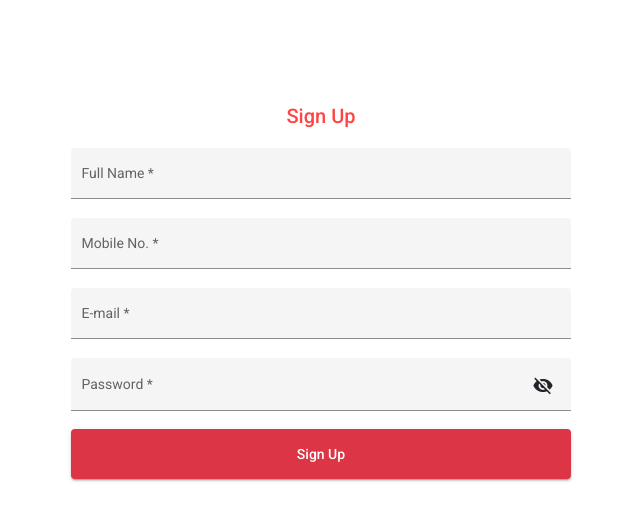
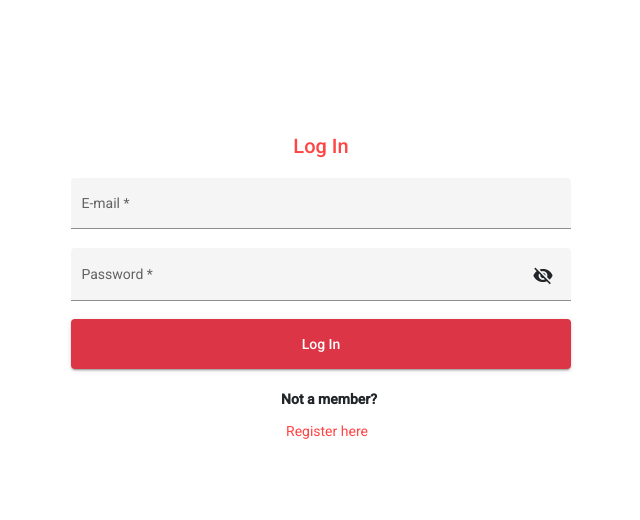
Before and after one commit to lauramucaraku/skinCareApp, an Angular app: page / in a window 1280 px wide. Shown: the top 520 px of the page, without its empty margins (319-959 px from the left). Built offline with nearby package versions, Linux system fonts and the light colour scheme.

Commit message:
login functionality

```diff
--- a/db.json
+++ b/db.json
@@ -100,5 +100,6 @@
       "productIds": [],
       "id": 3
     }
-  ]
+  ],
+  "loggedInUser": []
 }
--- a/src/app/app.component.html
+++ b/src/app/app.component.html
@@ -1 +1,2 @@
-<app-signup></app-signup>
+<!--<app-signup></app-signup>-->
+<app-login></app-login>
--- a/src/app/app.module.ts
+++ b/src/app/app.module.ts
@@ -15,11 +15,13 @@ import {MatOptionModule} from "@angular/material/core";
 import {MatSelectModule} from "@angular/material/select";
 import {MatFormFieldModule} from "@angular/material/form-field";
 import { SignupComponent } from './components/signup/signup.component';
+import { LoginComponent } from './components/login/login.component';
 
 @NgModule({
   declarations: [
     AppComponent,
-    SignupComponent
+    SignupComponent,
+    LoginComponent
   ],
   imports: [
     BrowserModule,
--- /dev/null
+++ b/src/app/components/login/login.component.html
@@ -0,0 +1,22 @@
+<div class="container">
+  <div class="header">
+    <h2>Log In</h2>
+  </div>
+  <form class="example-form" [formGroup]="loginForm" (ngSubmit)="login()">
+    <mat-form-field class="example-full-width" appearance="fill">
+      <mat-label>E-mail</mat-label>
+      <input formControlName="email" matInput placeholder="xx@gmail.com" required type="email" id="email">
+    </mat-form-field>
+    <mat-form-field class="example-full-width" appearance="fill">
+      <mat-label>Password</mat-label>
+      <input formControlName="password" matInput [type]="hide ? 'password' : 'text'"
+             placeholder="Password should contain at least 7 chars"required minlength="7" id="password">
+      <button mat-icon-button matSuffix (click)="hide = !hide" [attr.aria-label]="'Hide password'" [attr.aria-pressed]="hide">
+        <mat-icon>{{hide ? 'visibility_off' : 'visibility'}}</mat-icon>
+      </button>
+    </mat-form-field>
+    <button mat-raised-button class="button-class btn-danger" routerLink="/products">Log In</button>
+    <p class="not-member">Not a member?</p>
+    <p class="anchor-link" routerLink="/signup">Register here</p>
+  </form>
+</div>
--- /dev/null
+++ b/src/app/components/login/login.component.scss
@@ -0,0 +1,42 @@
+.container {
+  display: flex;
+  flex-direction: column;
+  justify-content: center;
+  align-items: center;
+}
+
+.header {
+  margin-top: 130px;
+  color: #ff4444;
+  font-weight: bold;
+}
+
+.example-form {
+  min-width: 150px;
+  max-width: 500px;
+  width: 100%;
+}
+
+.not-member {
+  margin-top: 20px;
+  margin-left: 210px;
+  font-weight: bold
+}
+
+.anchor-link {
+  margin-left: 215px;
+  color: #ff4444;
+}
+
+.anchor-link:hover {
+  cursor: pointer;
+}
+
+.example-form button {
+  width: 100%;
+  height: 50px;
+}
+
+.example-full-width {
+  width: 100%;
+}
--- /dev/null
+++ b/src/app/components/login/login.component.ts
@@ -0,0 +1,31 @@
+import { Component, OnInit } from '@angular/core';
+import {FormBuilder, FormGroup} from "@angular/forms";
+import {Router} from "@angular/router";
+import {LoginService} from "../../services/login.service";
+
+@Component({
+  selector: 'app-login',
+  templateUrl: './login.component.html',
+  styleUrls: ['./login.component.scss']
+})
+export class LoginComponent implements OnInit {
+
+  hide = true;
+  public loginForm!: FormGroup;
+  userLoggedIn!: any;
+
+  constructor(private formBuilder: FormBuilder, private router: Router, private loginService: LoginService) { }
+
+  ngOnInit(): void {
+    this.loginForm = this.formBuilder.group({
+      email: [''],
+      password: ['']
+    })
+  }
+
+  login() {
+    this.loginService.login(this.loginForm.value);
+    console.log('The logged in user is: ', this.userLoggedIn);
+  }
+
+}
--- /dev/null
+++ b/src/app/services/login.service.ts
@@ -0,0 +1,53 @@
+import { Injectable } from '@angular/core';
+import {HttpClient} from "@angular/common/http";
+import {environment} from "../../environments/environment";
+import {Observable} from "rxjs";
+
+@Injectable({
+  providedIn: 'root'
+})
+export class LoginService {
+
+  readonly url: string;
+  loggedInUser!: any;
+
+  constructor(private httpClient: HttpClient) {
+    this.url = environment.baseUrl+'/users';
+  }
+
+ login(userLoggedIn: any) {
+    console.log('User inside the service: ', userLoggedIn)
+   this.httpClient.get<any>(this.url)
+       .subscribe(res=>{
+         console.log('Res: ', res);
+          const user = res.find((val:any)=>{
+           return val.email===userLoggedIn.email && val.password===userLoggedIn.password;
+         });
+         if(user) {
+            this.createUser(user).subscribe();
+           console.log('The logged in user inside service: ', user);
+           if(user.role=="admin") {
+             console.log('Admin successfully logged in!')
+           } else if(user.role=="user") {
+             console.log('User successfully logged in!')
+           }
+         } else {
+           alert('User not found');
+         }
+       },
+       err=>{
+         alert('Something went wrong!')
+       });
+    return this.loggedInUser;
+ }
+
+ createUser(user: any): Observable<any> {
+    console.log('User inside createUser: ', user);
+    return this.httpClient.post(environment.baseUrl+'/loggedInUser', user);
+ }
+
+ getLoggedInUser() {
+    return this.loggedInUser;
+ }
+
+}
```
Also changed, not shown: 2 other files (tests, documents, lock files or other folders).
